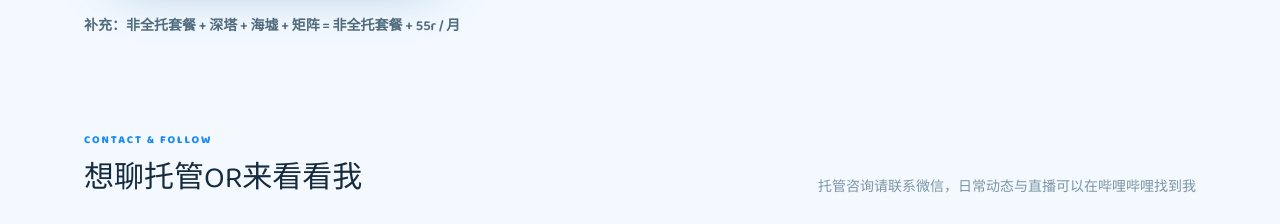
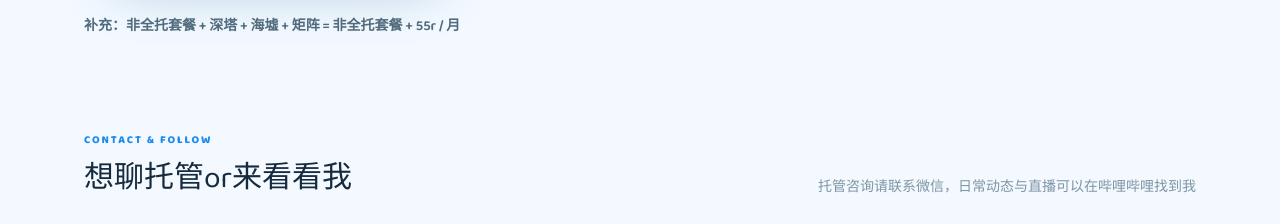
Before and after one commit to Reduction77/wuwa-ght, a React (Vite) app: page / in a window 1280 px wide. Shown: the part 1543-1767 px from the top of the page. Built offline with nearby package versions, Linux system fonts and the light colour scheme; no server answers; a web font is replaced by a local one.

Commit message:
or改成小写

```diff
--- a/src/pages/Landing.tsx
+++ b/src/pages/Landing.tsx
@@ -144,7 +144,7 @@ export default function Landing({ onGoBoss, onGoAdmin }: Props) {
         <div className="flex flex-col gap-2 sm:flex-row sm:items-end sm:justify-between">
           <div>
             <p className="eyebrow text-[var(--signal-strong)]">CONTACT &amp; FOLLOW</p>
-            <h2 className="font-display mt-3 text-3xl text-[var(--ink)]">想聊托管OR来看看我</h2>
+            <h2 className="font-display mt-3 text-3xl text-[var(--ink)]">想聊托管or来看看我</h2>
           </div>
           <p className="text-sm text-[var(--muted-text)]">托管咨询请联系微信，日常动态与直播可以在哔哩哔哩找到我</p>
         </div>
```
